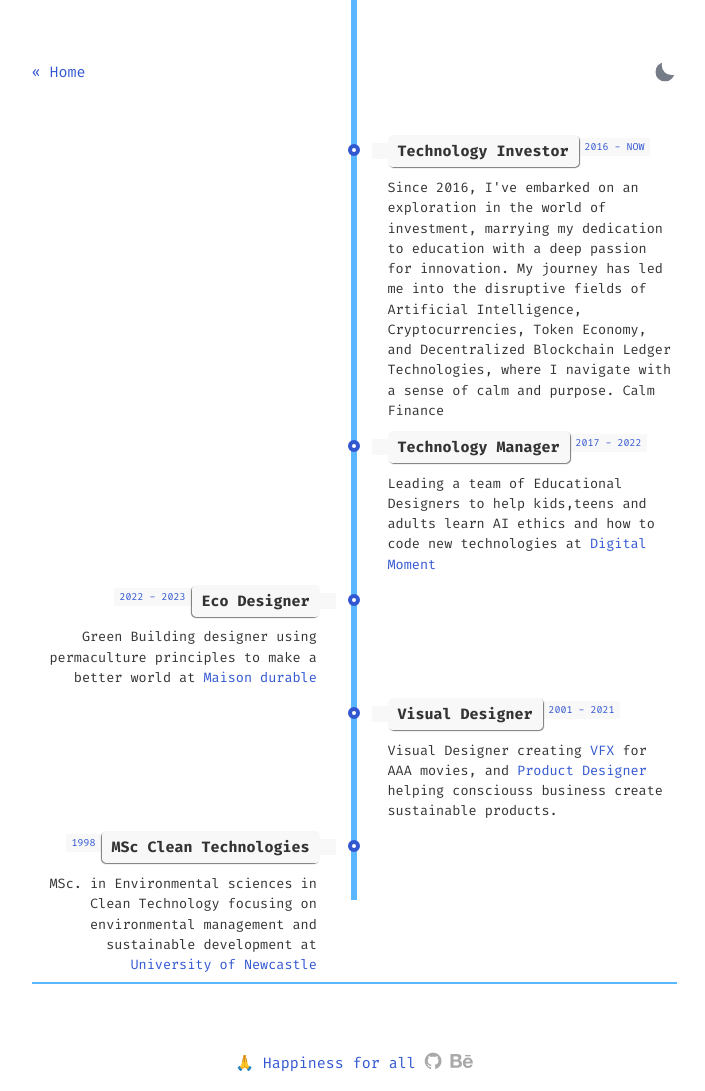
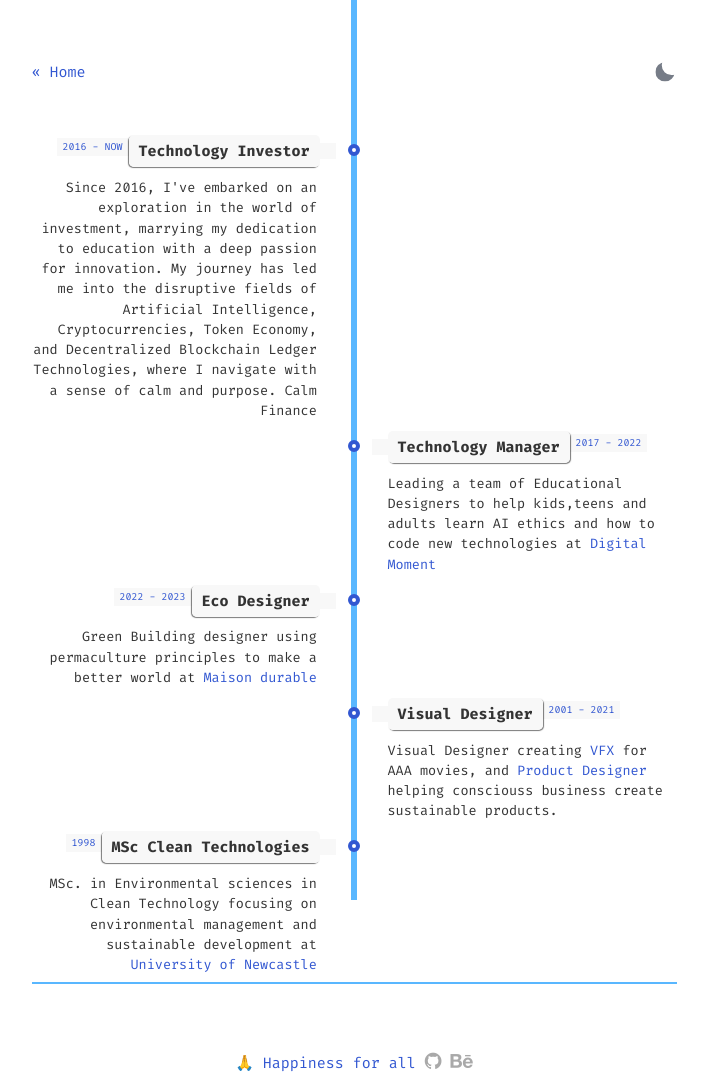
Before and after one commit to bernatferragut/WEB2, a Jekyll site: the page built from about.html, in a window 1280 px wide. Shown: the whole page, without its empty margins (286-991 px from the left). Built offline with Jekyll 4.4.1, drawn with Linux system fonts in a browser that asks for light colours.

Commit message:
Update about.html
left direction added

```diff
--- a/about.html
+++ b/about.html
@@ -10,7 +10,7 @@ layout: about
 
             <!-- Item 0 -->
         <li>
-            <div class="direction-r">
+            <div class="direction-l">
                 <div class="flag-wrapper">
                     <span class="flag">Technology Investor</span>
                     <span class="time-wrapper"><span class="time">2016 - NOW</span></span>
```
